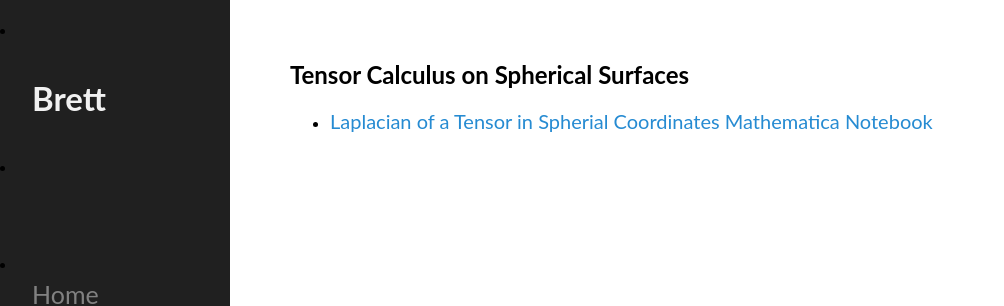
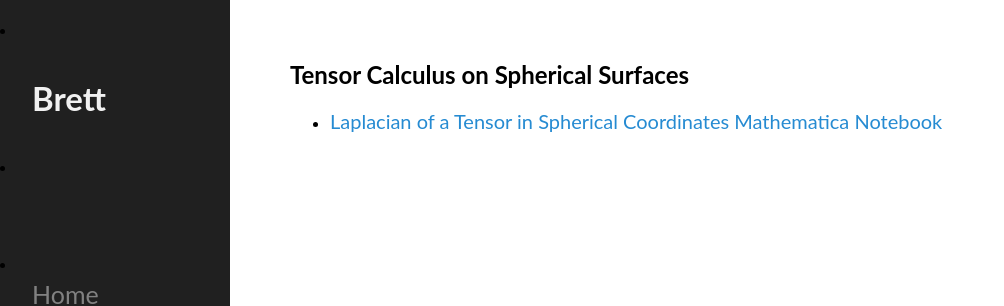
Before and after one commit to mckimb/mckimb.github.io, a Jekyll site: the page built from code/index.html, in a window 1280 px wide. Shown: the top 306 px of the page, without its empty margins (0-1004 px from the left). Built offline with Jekyll 4.4.1, drawn with Linux system fonts in a browser that asks for light colours.

Commit message:
Update index.html

```diff
--- a/code/index.html
+++ b/code/index.html
@@ -5,6 +5,6 @@ title: Code
 <div class="blurb">
 	<h2>Tensor Calculus on Spherical Surfaces</h2>
 	<UL>
-	<li><p><a href="/code/tensor_laplacian_me.nb">Laplacian of a Tensor in Spherial Coordinates Mathematica Notebook</a></p>
+	<li><p><a href="/code/tensor_laplacian_me.nb">Laplacian of a Tensor in Spherical Coordinates Mathematica Notebook</a></p>
 	</UL>
 </div><!-- /.blurb -->
```
